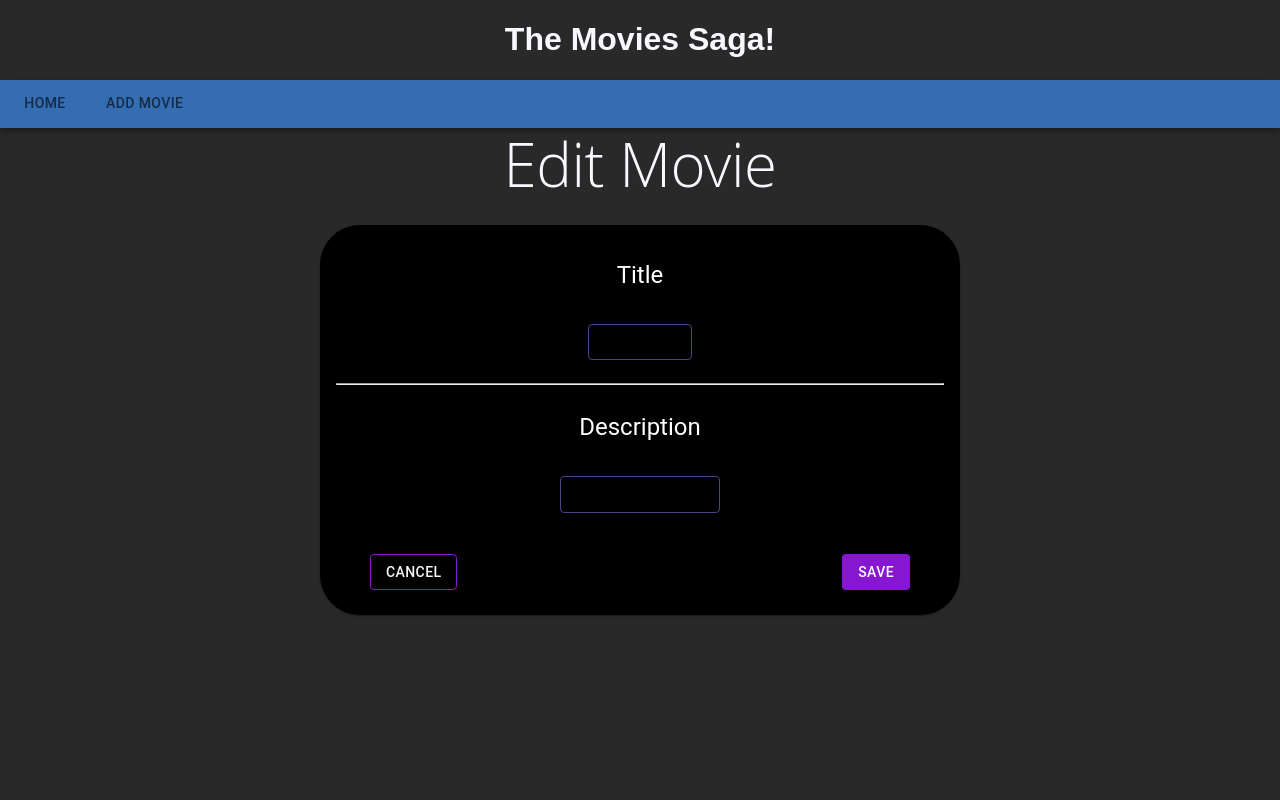
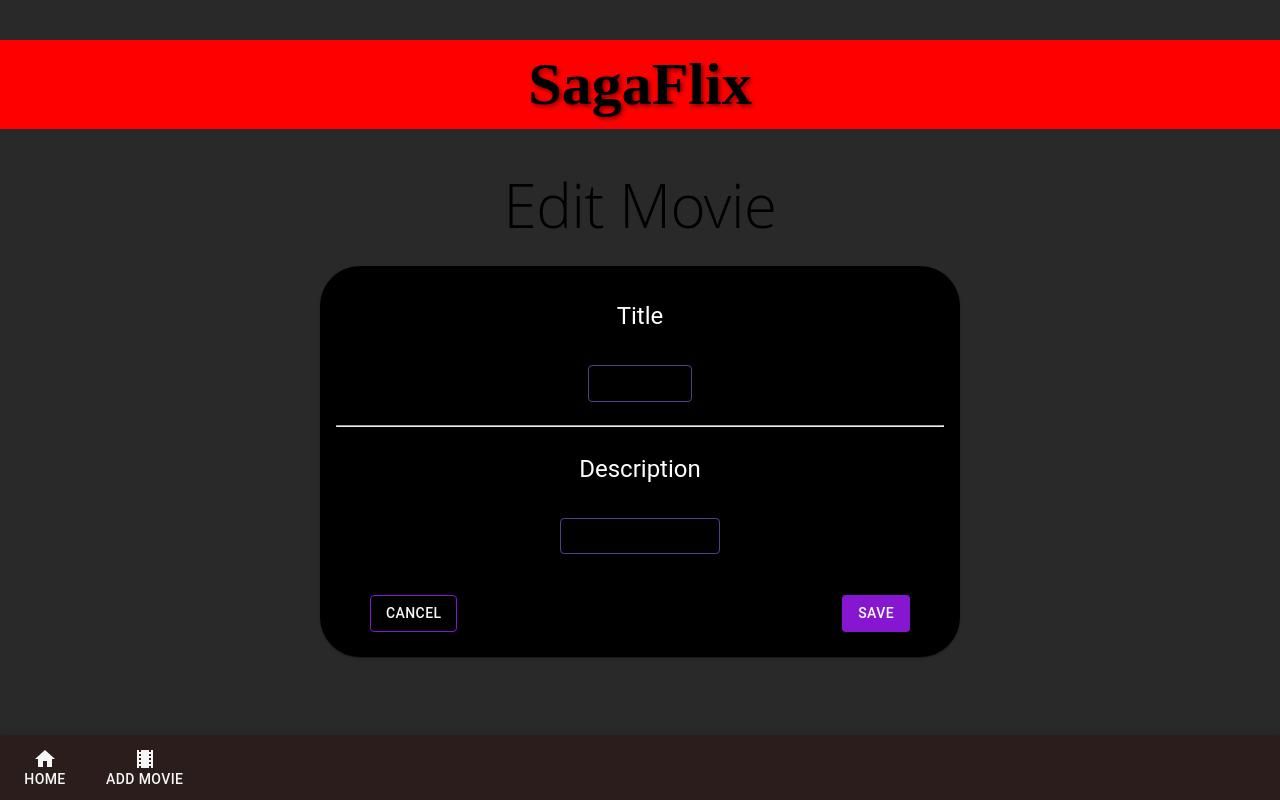
Before and after one commit to tmk-tran/movie-sagas, a React (Create React App) app: page /#/edit/1 in a window 1280 px wide. Built offline with nearby package versions, Linux system fonts and the light colour scheme.

Commit message:
added icons to navbar, changed color of background, and navbar

```diff
--- a/src/components/App/App.css
+++ b/src/components/App/App.css
@@ -1,5 +1,20 @@
 .App {
   text-align: center;
+}
+
+.text-with-shadow {
+  font-weight: bold;
+  font-family: Proxima Nova;
+  font-size: 60px;
+  /* color: ghostwhite; */
+  background-color: red;
+  padding: 10px;
+  text-shadow: 2px 2px 4px rgba(0, 0, 0, 0.5);
+  /* Adjust the values as needed:
+     - 2px: Horizontal offset
+     - 2px: Vertical offset
+     - 4px: Blur radius
+     - rgba(0, 0, 0, 0.5): Shadow color and opacity */
 }
 
 .App-header {
@@ -22,10 +37,6 @@
   to { transform: rotate(360deg); }
 }
 
-h1,h2 {
-  color: ghostwhite;
-}
-
 body {
   background-color: rgba(0, 0, 0, 0.839);
 }
--- a/src/components/App/App.jsx
+++ b/src/components/App/App.jsx
@@ -11,9 +11,8 @@ import Navbar from "../Navbar/Navbar";
 function App() {
   return (
     <div className="App">
-      <h1>The Movies Saga!</h1>
+      <h1 className="text-with-shadow">SagaFlix</h1>
       <Router>
-        <Navbar />
         <Route path="/" exact>
           <MovieList />
         </Route>
@@ -26,6 +25,9 @@ function App() {
         <Route path="/edit/:id">
           <Edit />
         </Route>
+        <div className="navbar">
+          <Navbar />
+        </div>
       </Router>
     </div>
   );
--- a/src/components/MovieList/MovieList.css
+++ b/src/components/MovieList/MovieList.css
@@ -2,10 +2,11 @@
 .movie-container {
   display: flex;
   flex-wrap: nowrap; /* Display movies in a single row */
-  transition: transform .5s ease; /* Smooth transition when scrolling */
+  transition: transform 2s ease-in-out; /* Smooth transition when scrolling */
   overflow: hidden;
   width: 1000px; /* Adjust to match card width * numVisibleCards */
   height: 600px;
+  min-width: 300px;
 }
 
 /* Individual movie card */
@@ -28,7 +29,7 @@
 }
 
 .MuiPaper-root.MuiPaper-elevation.MuiPaper-rounded.MuiPaper-elevation1.MuiCard-root.movie-card.css-bhp9pd-MuiPaper-root-MuiCard-root {
-  background-color: rgba(115, 8, 8, 0.729);
+  background-color: rgba(0, 0, 0, 0.729);
   border-radius: 10px;
 }
 
@@ -38,10 +39,19 @@
   overflow-y: visible;
   width: 1400px; /* Adjust to match card width * numVisibleCards */
   margin: 0 auto; /* Center the container horizontally */
+  min-width: 300px;
 }
 
 #arrows {
-  color: ghostwhite;
+  color: red;
+}
+
+#icon-arrow {
+  font-size: 40px;
+}
+
+#arrows:hover {
+  transform: scale(1.3);
 }
 
 .arrow-buttons {
--- a/src/components/MovieList/MovieList.jsx
+++ b/src/components/MovieList/MovieList.jsx
@@ -31,8 +31,7 @@ function MovieList() {
 
   const scrollLeft = () => {
     if (scrollContainerRef.current) {
-      scrollContainerRef.current.style.transition =
-        "transform 0.5s ease-in-out";
+      scrollContainerRef.current.style.transition = "transform 1s ease-in-out";
       scrollContainerRef.current.style.transform = `translateX(${
         cardWidth * numVisibleCards
       }px)`; // Scroll 'numVisibleCards' at a time
@@ -47,14 +46,13 @@ function MovieList() {
             );
           }
         }
-      }, 300);
+      }, 400);
     }
   };
 
   const scrollRight = () => {
     if (scrollContainerRef.current) {
-      scrollContainerRef.current.style.transition =
-        "transform 0.5s ease-in-out";
+      scrollContainerRef.current.style.transition = "transform 1s ease-in-out";
       scrollContainerRef.current.style.transform = `translateX(-${
         cardWidth * numVisibleCards
       }px)`; // Scroll 'numVisibleCards' at a time
@@ -76,7 +74,6 @@ function MovieList() {
 
   return (
     <div className="movie-row">
-      <h1>Movies</h1>
       <div
         className="movie-container"
         ref={scrollContainerRef}
@@ -100,7 +97,7 @@ function MovieList() {
                 <br />
                 <Typography
                   variant="h5"
-                  style={{ fontFamily: "Trajan Pro", color: "ghostwhite" }}
+                  style={{ fontFamily: "Proxima Nova", color: "ghostwhite" }}
                 >
                   {movie.title}
                 </Typography>
@@ -114,11 +111,16 @@ function MovieList() {
       </div>
       <br />
       <div className="arrow-buttons">
-        <IconButton id="arrows" onClick={scrollLeft} variant="contained" style={{ marginRight: "5px"}}>
-          <ArrowBackIcon />
+        <IconButton
+          id="arrows"
+          onClick={scrollLeft}
+          variant="contained"
+          style={{ marginRight: "5px" }}
+        >
+          <ArrowBackIcon id="icon-arrow" />
         </IconButton>
         <IconButton id="arrows" onClick={scrollRight} variant="contained">
-          <ArrowForwardIcon />
+          <ArrowForwardIcon id="icon-arrow" />
         </IconButton>
       </div>
     </div>
--- a/src/components/Navbar/Navbar.css
+++ b/src/components/Navbar/Navbar.css
@@ -1,7 +1,19 @@
 #navbar {
-    background-color: rgb(53, 109, 178);
+  background-color: rgba(49, 6, 6, 0.326);
 }
 
 #link:hover {
-    color: whitesmoke;
+  color: whitesmoke;
+  transform: scale(1.3);
 }
+
+#link {
+  color: whitesmoke;
+}
+
+.navbar {
+  position: absolute;
+  bottom: 0;
+  left: 0;
+  width: 100%;
+}
--- a/src/components/Navbar/Navbar.jsx
+++ b/src/components/Navbar/Navbar.jsx
@@ -1,15 +1,49 @@
 import React from "react";
 import { Link } from "react-router-dom";
-import { AppBar, Tabs, Tab } from '@mui/material';
+import { AppBar, Tabs, Tab } from "@mui/material";
+import HomeIcon from "@mui/icons-material/Home";
+import TheatersIcon from "@mui/icons-material/Theaters";
+
 import "./Navbar.css";
 
 function Navbar() {
-
   return (
     <AppBar id="navbar" position="static">
       <Tabs value={false}>
-        <Tab id="link" label="Home" component={Link} to="/" />
-        <Tab id="link" label="Add Movie" component={Link} to="/movies" />
+        <Tab
+          id="link"
+          label={
+            <div
+              style={{
+                display: "flex",
+                flexDirection: "column",
+                alignItems: "center",
+              }}
+            >
+              <HomeIcon />
+              <span>Home</span>
+            </div>
+          }
+          component={Link}
+          to="/"
+        />
+        <Tab
+          id="link"
+          label={
+            <div
+              style={{
+                display: "flex",
+                flexDirection: "column",
+                alignItems: "center",
+              }}
+            >
+              <TheatersIcon />
+              <span>Add Movie</span>
+            </div>
+          }
+          component={Link}
+          to="/movies"
+        />
         {/* Add more Tab components for additional links */}
       </Tabs>
     </AppBar>
```
